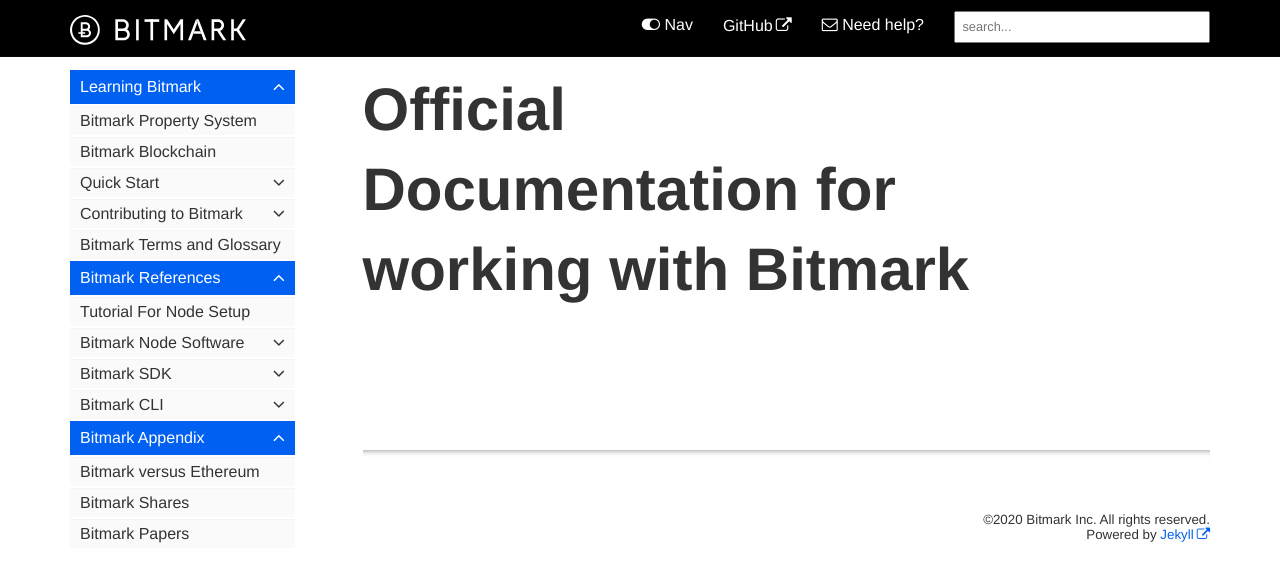
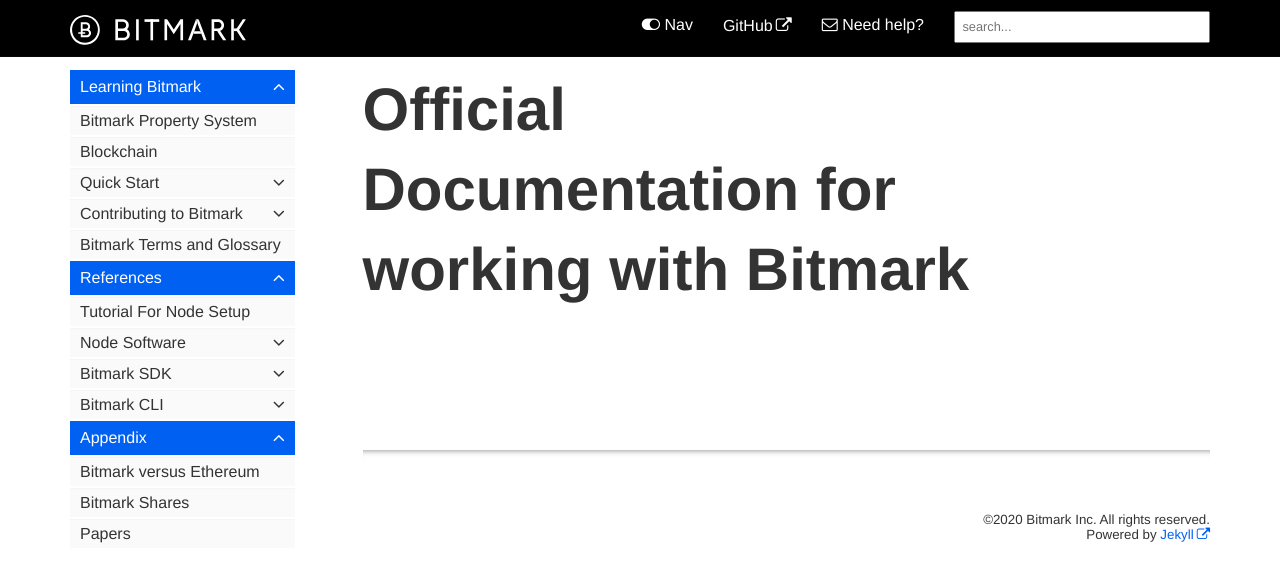
Before and after one commit to bitmark-inc/docs, a Jekyll site: the page built from index.md, in a window 1280 px wide. Shown: the top 582 px of the page. Built offline with Jekyll 4.4.1, drawn with Linux system fonts in a browser that asks for light colours; some web fonts are replaced; comment, search, counter and statistics services are not loaded.

Commit message:
Update mydoc_sidebar.yml

```diff
--- a/_data/sidebars/mydoc_sidebar.yml
+++ b/_data/sidebars/mydoc_sidebar.yml
@@ -12,7 +12,7 @@
       url: /learning-bitmark/bitmark-property-system-introduction
       output: web
 
-    - title: Bitmark Blockchain
+    - title: Blockchain
       url: /learning-bitmark/bitmark-blockchain
       output: web
 
@@ -66,7 +66,7 @@
       output: web
 
 
-  - title: Bitmark References
+  - title: References
     output: web, pdf
     folderitems:
 
@@ -75,7 +75,7 @@
       output: web
 
       subfolders:
-        - title: Bitmark Node Software
+        - title: Node Software
           output: web
           subfolderitems:
 
@@ -152,7 +152,7 @@
             url: /bitmark-references/bitmark-cli/bitmark-cli-command-reference
             output: web
 
-  - title: Bitmark Appendix
+  - title: Appendix
     output: web, pdf
     folderitems:
 
@@ -164,6 +164,6 @@
       url: /bitmark-appendix/bitmark-shares
       output: web
 
-    - title: Bitmark Papers
+    - title: Papers
       url: /bitmark-appendix/bitmark-papers
       output: web
```
